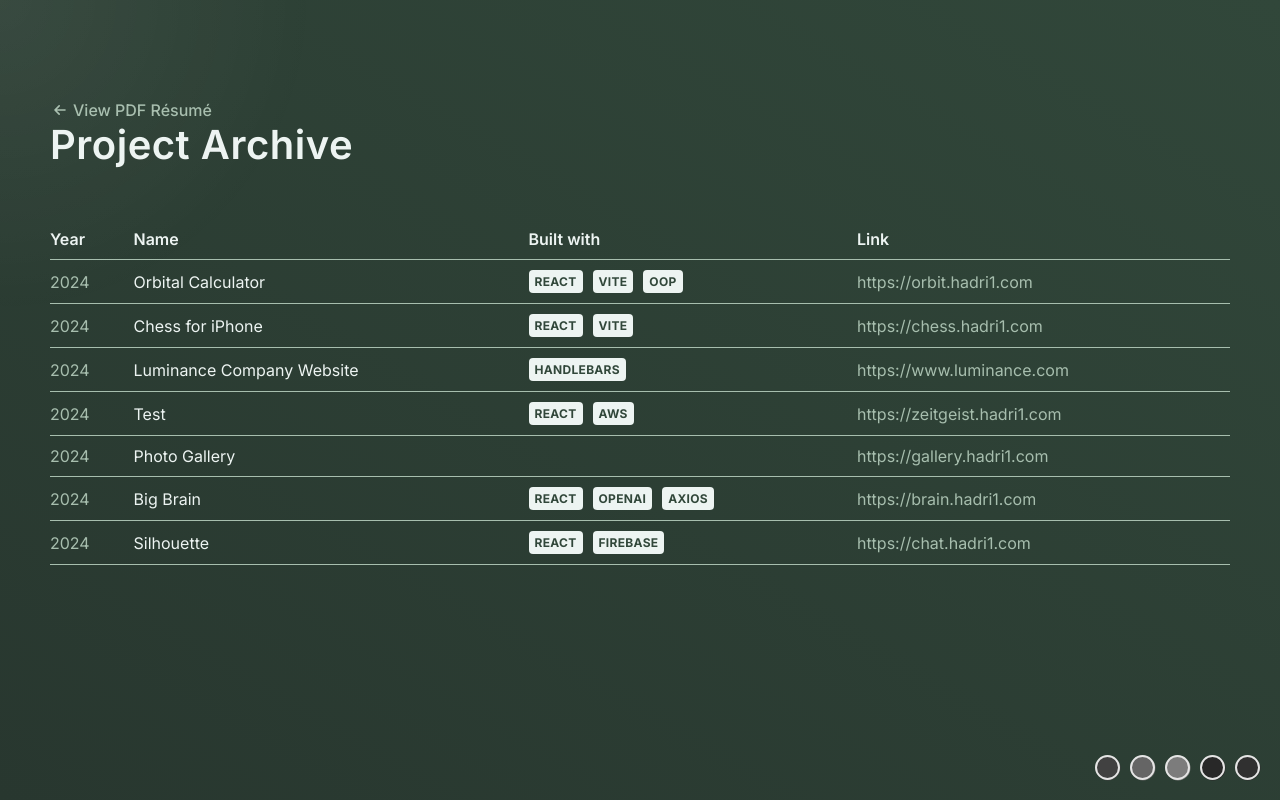
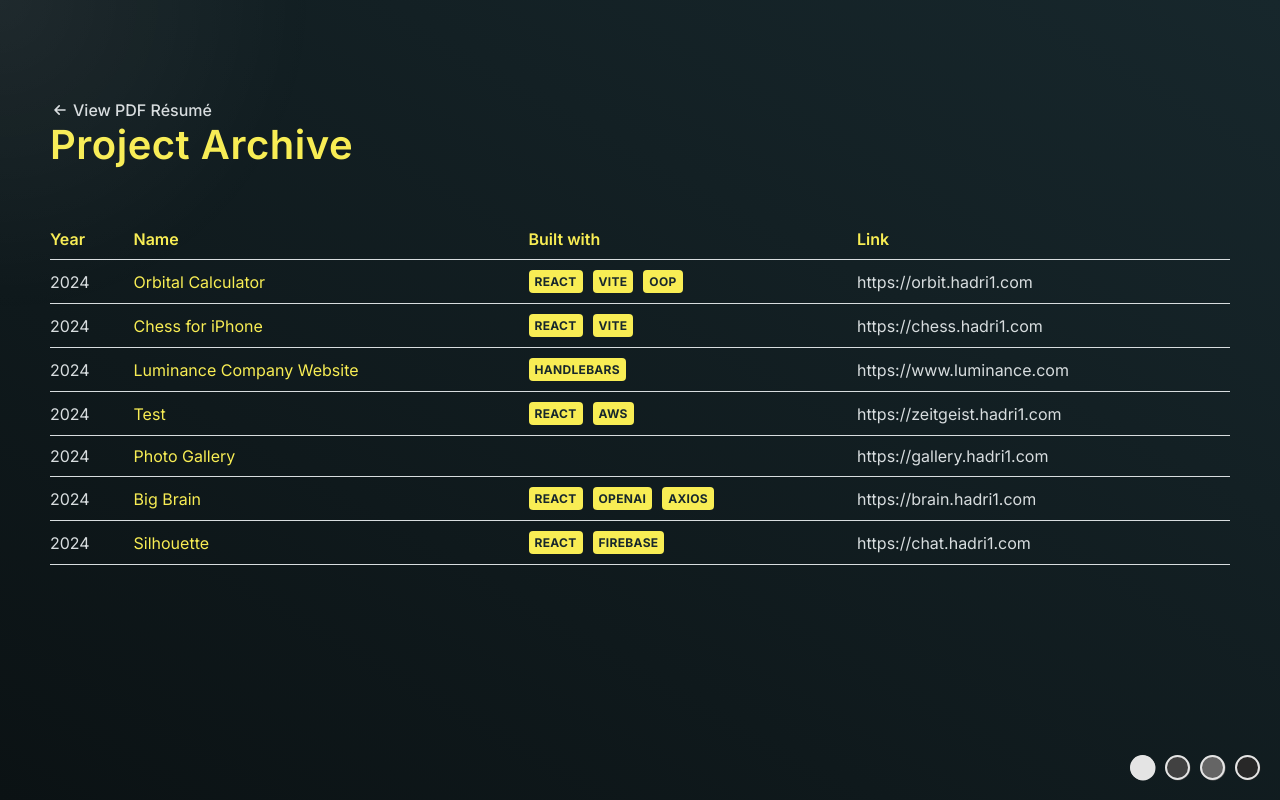
Before and after one commit to stecfrit/hadri1-v2, a React (Vite) app: page /projects in a window 1280 px wide. Built offline with nearby package versions, Linux system fonts and the light colour scheme.

Commit message:
added a better theme

```diff
--- a/src/components/Theme.jsx
+++ b/src/components/Theme.jsx
@@ -1,5 +1,5 @@
-import React, { useContext, useEffect } from 'react';
-import { ThemeContext } from './contexts/ThemeContext';
+import React, { useContext, useEffect } from "react";
+import { ThemeContext } from "./contexts/ThemeContext";
 
 export default function Theme() {
   const { theme, setTheme } = useContext(ThemeContext);
@@ -7,36 +7,31 @@ export default function Theme() {
   const localStorage = window.localStorage;
 
   useEffect(() => {
-        document.documentElement.setAttribute('data-theme', theme);
-        localStorage.setItem('globalTheme', theme);
+    document.documentElement.setAttribute("data-theme", theme);
+    localStorage.setItem("globalTheme", theme);
   }, [theme]);
 
   return (
     <div id="Theme">
+      <div className="theme-button gold" onClick={() => setTheme("gold")}></div>
       <div
-                className="theme-button default"
-                onClick={() => setTheme('default')}
+        className="theme-button green"
+        onClick={() => setTheme("green")}
       ></div>
+      <div className="theme-button red" onClick={() => setTheme("red")}></div>
+      {/* <div className="theme-button blue" onClick={() => setTheme("blue")}></div> */}
+      {/* <div
+        className="theme-button blue2"
+        onClick={() => setTheme("blue2")}
+      ></div> */}
       <div
-                className="theme-button red"
-                onClick={() => setTheme('red')}
+        className="theme-button brown"
+        onClick={() => setTheme("brown")}
       ></div>
       {/* <div
-                className="theme-button blue"
-                onClick={() => setTheme('blue')}
+        className="theme-button blue3"
+        onClick={() => setTheme("blue3")}
       ></div> */}
-            <div
-                className="theme-button blue2"
-                onClick={() => setTheme('blue2')}
-            ></div>
-            <div
-                className="theme-button brown"
-                onClick={() => setTheme('brown')}
-            ></div>
-            <div
-                className="theme-button blue3"
-                onClick={() => setTheme('blue3')}
-            ></div>
     </div>
   );
 }
--- a/src/components/contexts/ThemeContext.jsx
+++ b/src/components/contexts/ThemeContext.jsx
@@ -1,9 +1,9 @@
-import React, { createContext, useEffect, useState } from 'react';
+import React, { createContext, useEffect, useState } from "react";
 
 const localStorage = window.localStorage;
-const savedThemeLocal = localStorage.getItem('globalTheme');
+const savedThemeLocal = localStorage.getItem("globalTheme");
 
-const initial_theme = !!savedThemeLocal ? savedThemeLocal : 'default';
+const initial_theme = !!savedThemeLocal ? savedThemeLocal : "gold";
 
 export const ThemeContext = createContext({
   theme: initial_theme,
--- a/src/styles/app.scss
+++ b/src/styles/app.scss
@@ -37,7 +37,7 @@ body {
         position: relative;
         &::before {
           z-index: -1;
-                    content: '';
+          content: "";
           position: absolute;
           width: $theme-button-dimension;
           height: $theme-button-dimension;
@@ -55,7 +55,7 @@ body {
         &:hover {
           cursor: pointer;
         }
-                &.default::before {
+        &.green::before {
           background: #31473a;
         }
         &.red::before {
@@ -72,6 +72,9 @@ body {
         }
         &.blue3::before {
           background: #2a3132;
+        }
+        &.gold::before {
+          background: #f8ed54;
         }
       }
     }
--- a/src/styles/variables.scss
+++ b/src/styles/variables.scss
@@ -5,7 +5,7 @@ html {
   --background-color2: #1f2823;
   // --background-color2: var(--background-color);
 }
-html[data-theme="default"] {
+html[data-theme="green"] {
   --background-color: #31473a;
   --text-color: #edf4f2;
   --text-color-alt: #a7beae;
@@ -46,6 +46,13 @@ html[data-theme="blue3"] {
   --text-color: #90afc5;
   --text-color-alt: #c36d4d;
   --background-color2: #21282a;
+  // --background-color2: var(--background-color);
+}
+html[data-theme="gold"] {
+  --background-color: #17272c;
+  --text-color: #f8ed54;
+  --text-color-alt: #d8dddf;
+  --background-color2: #0b1214;
   // --background-color2: var(--background-color);
 }
 
```
Lines whose indentation alone changed are shown as unchanged.
